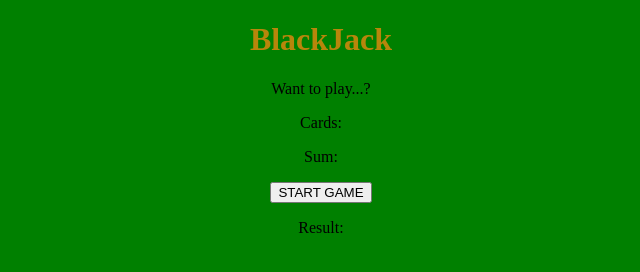
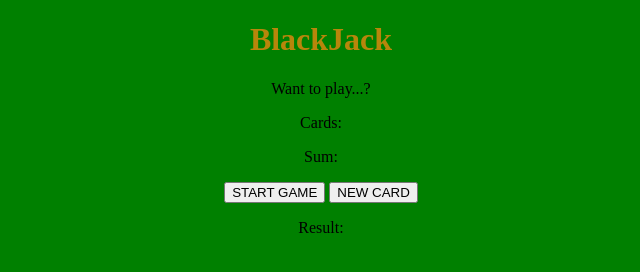
Before and after one commit to 8anu/BlackJack-Game, a plain HTML site: page index.html in a window 1280 px wide. Shown: the whole page, without its empty margins (319-959 px from the left). Drawn offline with Linux system fonts and the light colour scheme.

Commit message:
Update index.html

```diff
--- a/index.html
+++ b/index.html
@@ -15,6 +15,7 @@
   <p>Cards: <span id="cards"></span></p>
   <p>Sum: <span id="sum"></span></p>
   <button onclick="startGame()">START GAME</button>
+  <button onclick="nCard()">NEW CARD</button>
   <p>Result: <span id="result"></span></p>
   <script src="script.js"></script>
 </body>
```
